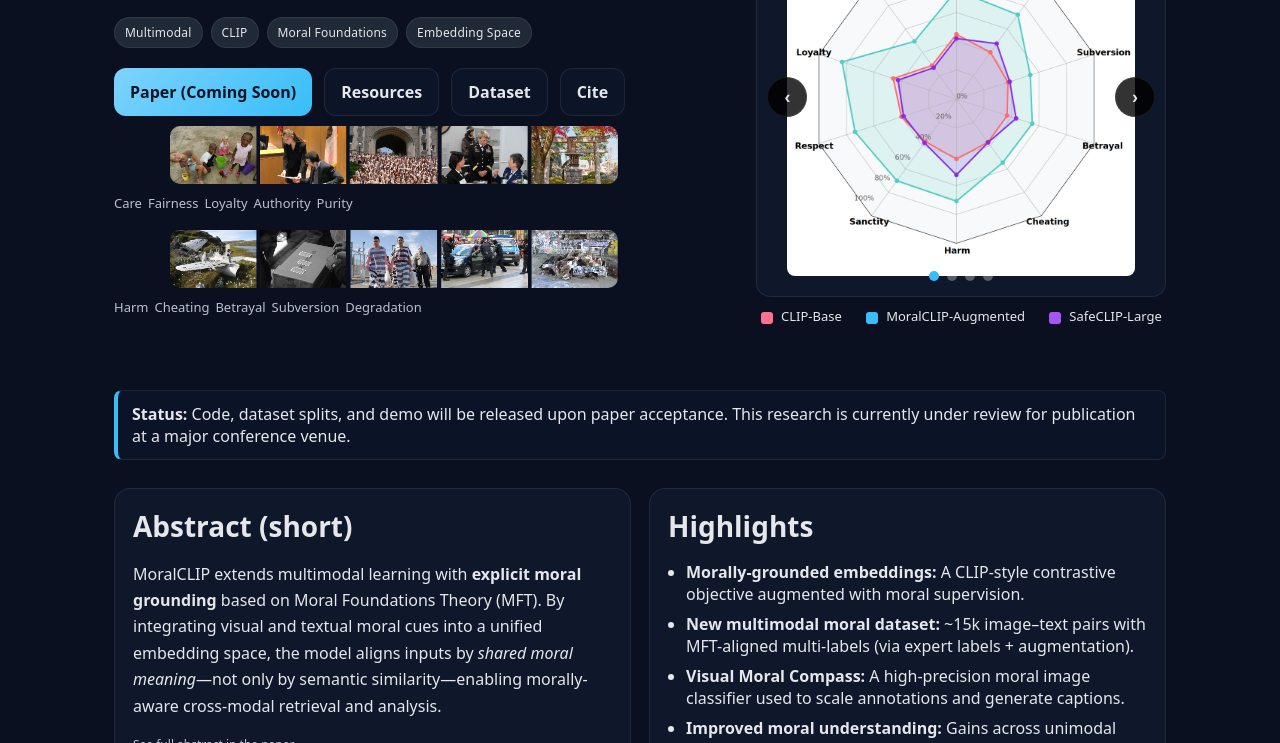
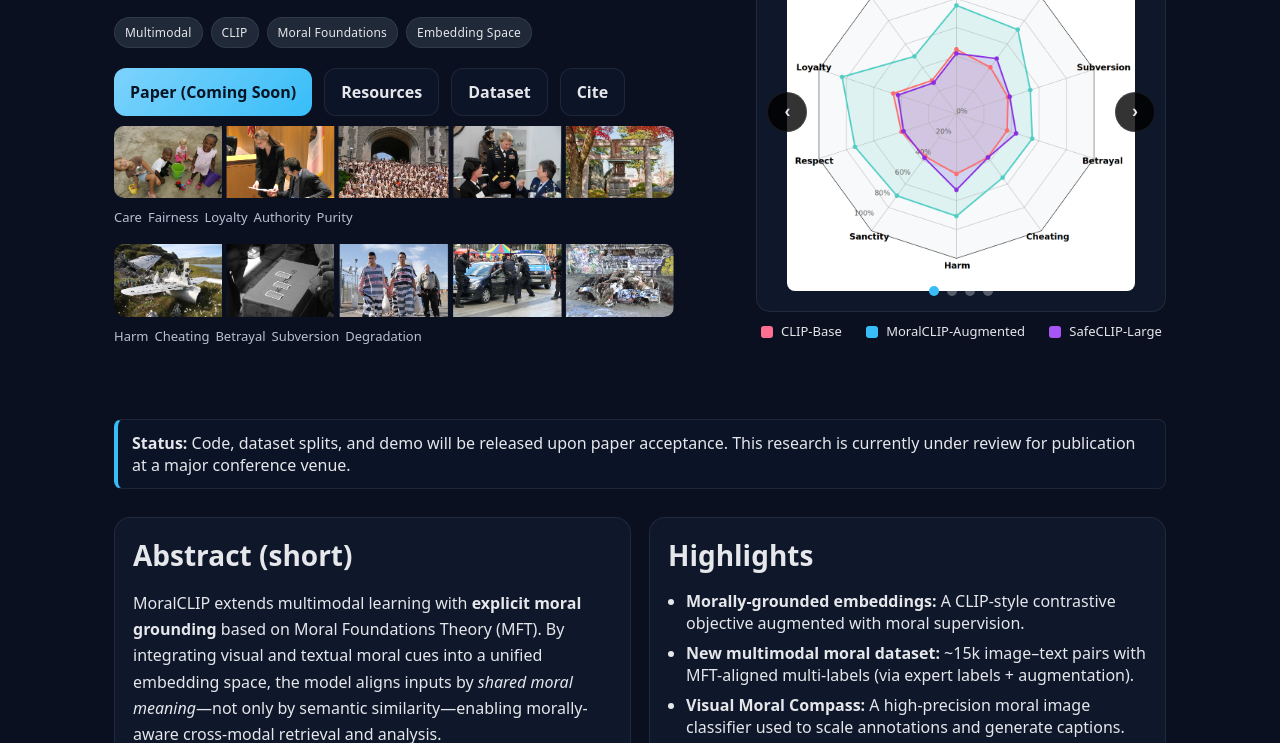
Before and after one commit to anaacondez/moralclip, a plain HTML site: page index.html in a window 1280 px wide. Shown: the part 163-906 px from the top of the page. Drawn offline with Linux system fonts and the light colour scheme.

Commit message:
Update index.html

```diff
--- a/index.html
+++ b/index.html
@@ -235,7 +235,7 @@
       }
 
       .mft-badge img {
-        width: clamp(220px, 80%, 700px);
+        width: 100%;
         height: auto;
         border: none;
         background: transparent;
```
